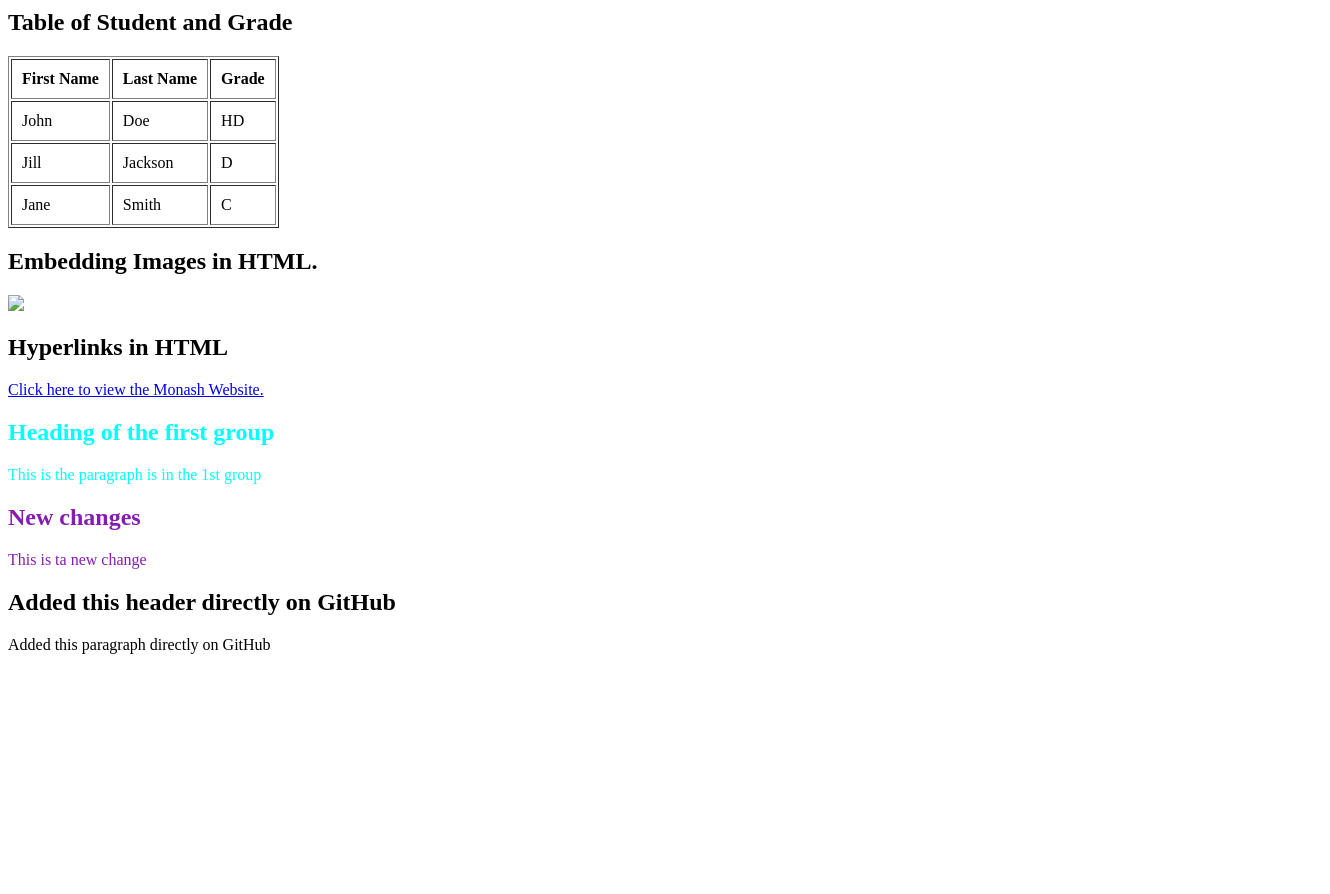
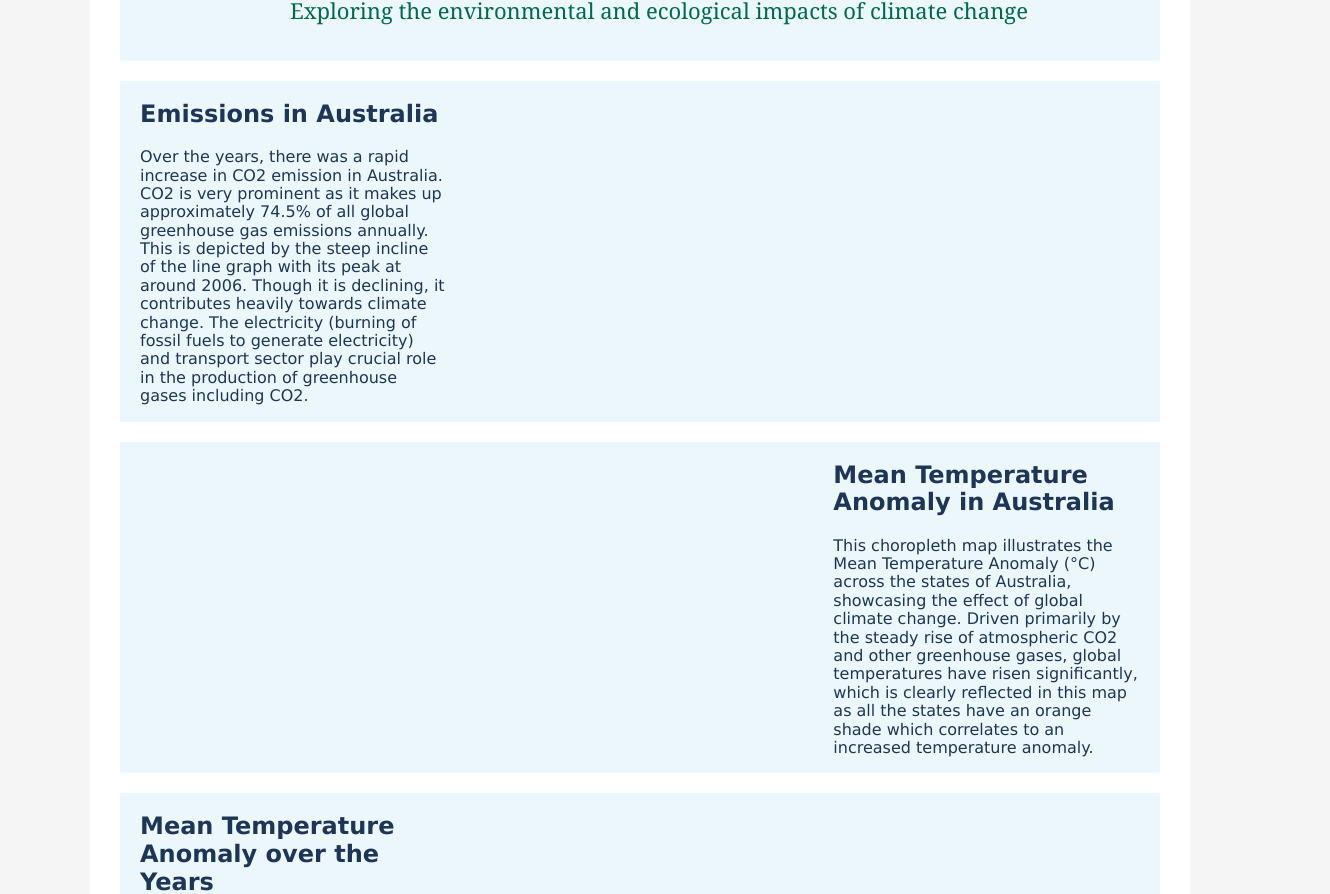
Before and after one commit to Suneihri18/2179, a plain HTML site: page index.html in a window 1280 px wide. Shown: the part 109-1003 px from the top of the page, 1330 px wide, since content can reach past the window. Before the commit the page ends 800 px from the top, so only its background shows below. Drawn offline with nearby package versions, Linux system fonts and the light colour scheme; files that its build step writes are made by us from their sources; a script that the page names is missing.

Commit message:
Update index.html

```diff
--- a/index.html
+++ b/index.html
@@ -1,55 +1,114 @@
 <!DOCTYPE html>
-<html lang="en">
+<html>
+
 <head>
-    <title>My first HTML Document</title>
+  <title>Climate Change and Wildlife Impacts in Australia</title>
+  <!-- Import Vega & Vega-Lite (does not have to be from CDN) -->
+  <script src="https://cdn.jsdelivr.net/npm/vega@5.20.2"></script>
+  <script src="https://cdn.jsdelivr.net/npm/vega-lite@5.1.0"></script>
+  <script src="https://cdn.jsdelivr.net/npm/vega-embed@6.17.0"></script>
+
+  <!-- Import pure.css -->
+  <link rel="stylesheet" href="https://unpkg.com/purecss@2.0.3/build/pure-min.css"
+    integrity="sha384-cg6SkqEOCV1NbJoCu11+bm0NvBRc8IYLRGXkmNrqUBfTjmMYwNKPWBTIKyw9mHNJ" crossorigin="anonymous">
+  <meta name="viewport" content="width=device-width, initial-scale=1">
+
+  <!-- Google font -->
+  <link rel="preconnect" href="https://fonts.googleapis.com">
+  <link rel="preconnect" href="https://fonts.gstatic.com" crossorigin>
+  <link href="https://fonts.googleapis.com/css2?family=Open+Sans&display=swap" rel="stylesheet">
+
+  <!-- CSS file -->
+  <link rel="stylesheet" type="text/css" href="css/styles.css" media="all">
+
 </head>
+
 <body>
-    <h1>Heading 1</h1>
-    <p>My First paragraph.</p>
 
-    <h2>Table of Student and Grade</h2>
-    <table border="1" cellpadding="10%">
-        <tr>
-            <th>First Name</th>
-            <th>Last Name</th>
-            <th>Grade</th>
-        </tr>
+  <div class="page">
 
-        <tr>
-            <td>John</td>
-            <td>Doe</td>
-            <td>HD</td>
-        </tr>
-        <tr>
-            <td>Jill</td>
-            <td>Jackson</td>
-            <td>D</td>
-        </tr>
-        <tr>
-            <td>Jane</td>
-            <td>Smith</td>
-            <td>C</td>
-        </tr>
-    </table>
-
-    <h2>Embedding Images in HTML.</h2>
-    <img src="/Users/sunei/Desktop/lotus.jpg" />
-
-    <h2>Hyperlinks in HTML</h2>
-    <a href="https://www.monash.edu/">
-        Click here to view the Monash Website.
-    </a>
-
-    <div style="color:aqua;">
-        <h2>Heading of the first group</h2>
-        <p>This is the paragraph is in the 1st group</p>
+    <div class="pure-g">
+      <div class="pure-u-1-1">
+        <h1>Climate Change and Wildlife Impacts in Australia</h1>
+        <h3>Exploring the environmental and ecological impacts of climate change</h3>
+      </div>
     </div>
 
-    <div style="color:rgb(134, 28, 179);">
-        <h2>New changes</h2>
-        <p>This is ta new change</p>
+
+    <!-- pure grid group -->
+    <div class="pure-g">
+      <div class="pure-u-1-3">
+        <div class="description description-left">
+          <h2>Emissions in Australia</h2>
+          <p>Over the years, there was a rapid increase in CO2 emission in Australia. CO2 is very prominent as it makes up
+            approximately 74.5% of all global greenhouse gas emissions annually. This is depicted by the steep incline
+            of the line graph with its peak at around 2006. Though it is declining, it contributes heavily towards climate change.
+            The electricity (burning of fossil fuels to generate electricity) and transport sector play crucial role in the
+            production of greenhouse gases including CO2.</p>
+        </div>
+      </div>
+      <div class="pure-u-1-3">
+        <div id="vis1" class="vis-container"></div>
+      </div>
     </div>
-    <h2>Added this header directly on GitHub</h2>
-    <p>Added this paragraph directly on GitHub</p>
+    <!-- end pure grid group -->
+
+
+    <!-- pure grid group -->
+    <div class="pure-g">
+      <div class="pure-u-2-3">
+        <div id="vis2" class="vis-container2"></div>
+      </div>
+      <div class="pure-u-1-3">
+        <div class="description description-right">
+          <h2>Mean Temperature Anomaly in Australia </h2>
+          <p>This choropleth map illustrates the Mean Temperature Anomaly (°C) across the states of Australia,
+            showcasing the effect of global climate change. Driven primarily by the steady
+            rise of atmospheric CO2 and other greenhouse gases, global temperatures have risen significantly,
+            which is clearly reflected in this map as all the states have an orange shade which correlates to
+            an increased temperature anomaly.</p>
+        </div>
+      </div>
+    </div>
+
+    <div class="pure-g">
+      <div class="pure-u-1-3">
+        <div class="description description-left">
+          <h2>Mean Temperature Anomaly over the Years</h2>
+          <p>This bar graph shows Australia's Mean Temperature Anomaly (°C) from 1960 through 2025,
+            providing a timeline of how the climate has shifted over the last several decades. In the 1960s and 1970s,
+            blue bars (representing cooler than average years) were highly frequent. However, after the mid-1980s,
+            orange bars (representing hotter than average years) are prominent with the temperature anomaly gradually
+            increasing. The black line shows the average temperature anomaly and we can see that it inclines towards
+            an increased temperature anomaly.</p>
+        </div>
+      </div>
+      <div class="pure-u-2-3">
+        <div id="vis3" class="vis-container" style="padding-left: 30px; box-sizing: border-box;"></div>
+      </div>
+    </div>
+
+  </div> <!-- end page -->
+  <script type="text/javascript">
+    var specVis1 = "./h_con_emissions.vg.json";
+    var specVis2 = "./choropleth_map.vg.json";
+    var specVis3 = "./mean_temp.vg.json";
+
+    vegaEmbed('#vis1', specVis1, { "actions": false });
+
+    vegaEmbed('#vis2', specVis2, { "actions": false }).then(function (result) {
+      // Access the Vega view instance (https://vega.github.io/vega/docs/api/view/) as result.view
+    }).catch(console.error);
+
+    vegaEmbed('#vis3', specVis3, { "actions": false }).then(function (result) {
+      // Access the Vega view instance (https://vega.github.io/vega/docs/api/view/) as result.view
+    }).catch(console.error);
+
+    vegaEmbed('#vis4', specVis2, { "actions": false }).then(function (result) {
+      // Access the Vega view instance (https://vega.github.io/vega/docs/api/view/) as result.view
+    }).catch(console.error);
+  </script>
+
 </body>
+
 </html>
```
